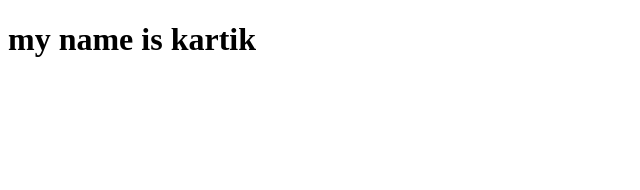
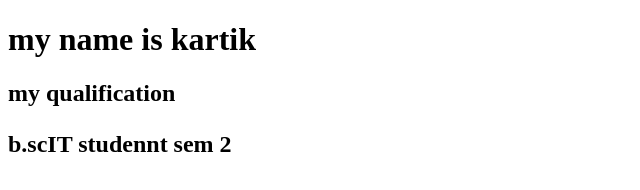
Before and after one commit to kartikcod/kartik, a plain HTML site: page index.html in a window 1280 px wide. Shown: the whole page, without its empty margins (0-640 px from the left). Drawn offline with Linux system fonts and the light colour scheme.

Commit message:
Update index.html

```diff
--- a/index.html
+++ b/index.html
@@ -8,5 +8,7 @@
 </head>
 <body>
     <h1>my name is kartik</h1>
+    <h2>my qualification<h2>
+        <p>b.scIT studennt sem 2<p>
 </body>
 </html>
```
